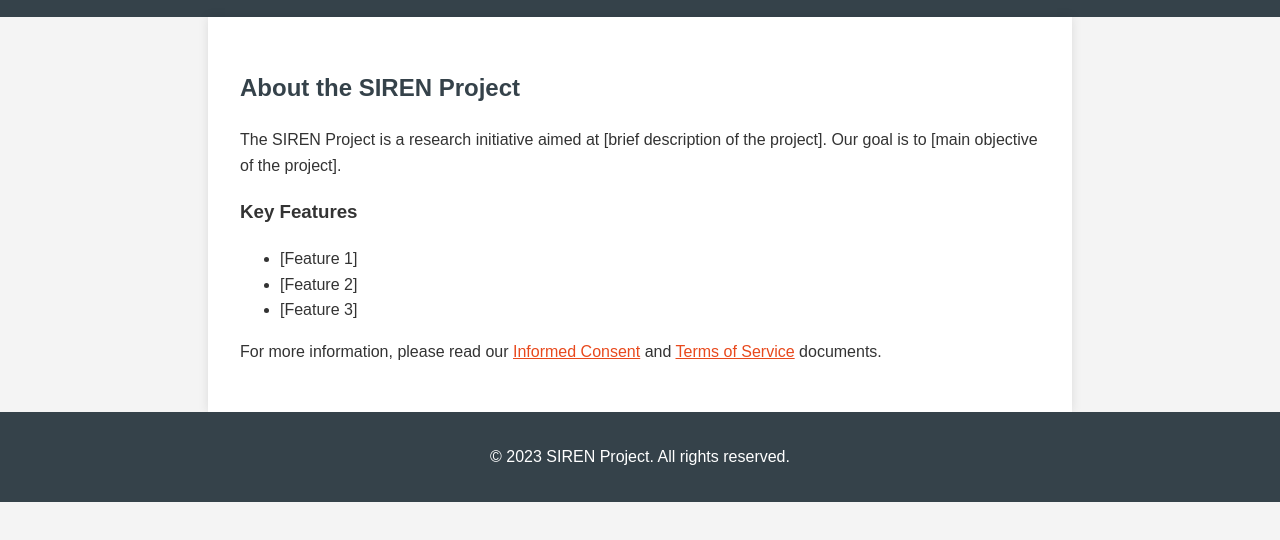
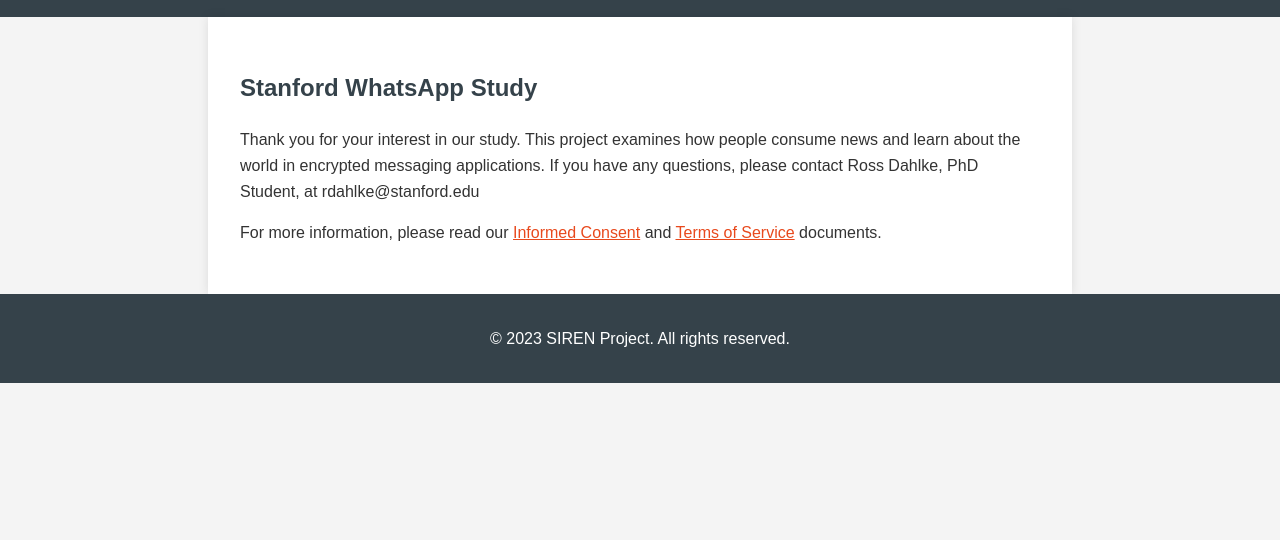
Before and after one commit to rossdahlke/SIREN, a plain HTML site: page about.html in a window 1280 px wide. Shown: the part 168-708 px from the top of the page. Drawn offline with Linux system fonts and the light colour scheme.

Commit message:
about page

```diff
--- a/about.html
+++ b/about.html
@@ -15,14 +15,8 @@
     </header>
     <main>
         <div class="container">
-            <h2>About the SIREN Project</h2>
-            <p>The SIREN Project is a research initiative aimed at [brief description of the project]. Our goal is to [main objective of the project].</p>
-            <h3>Key Features</h3>
-            <ul>
-                <li>[Feature 1]</li>
-                <li>[Feature 2]</li>
-                <li>[Feature 3]</li>
-            </ul>
+            <h2>Stanford WhatsApp Study</h2>
+            <p>Thank you for your interest in our study. This project examines how people consume news and learn about the world in encrypted messaging applications. If you have any questions, please contact Ross Dahlke, PhD Student, at rdahlke@stanford.edu</p>
             <p>For more information, please read our <a href="consent.html">Informed Consent</a> and <a href="terms.html">Terms of Service</a> documents.</p>
         </div>
     </main>
```
